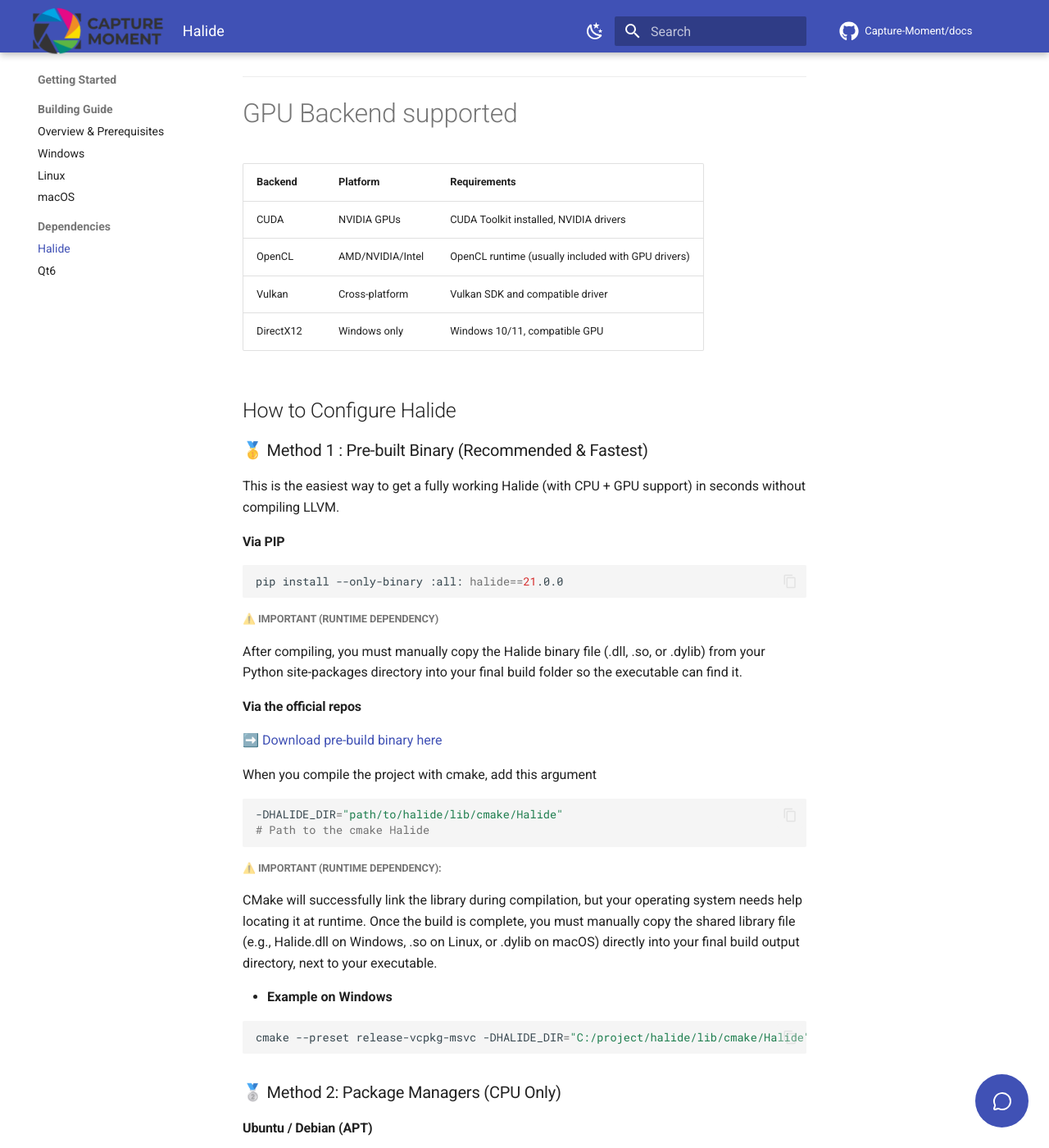
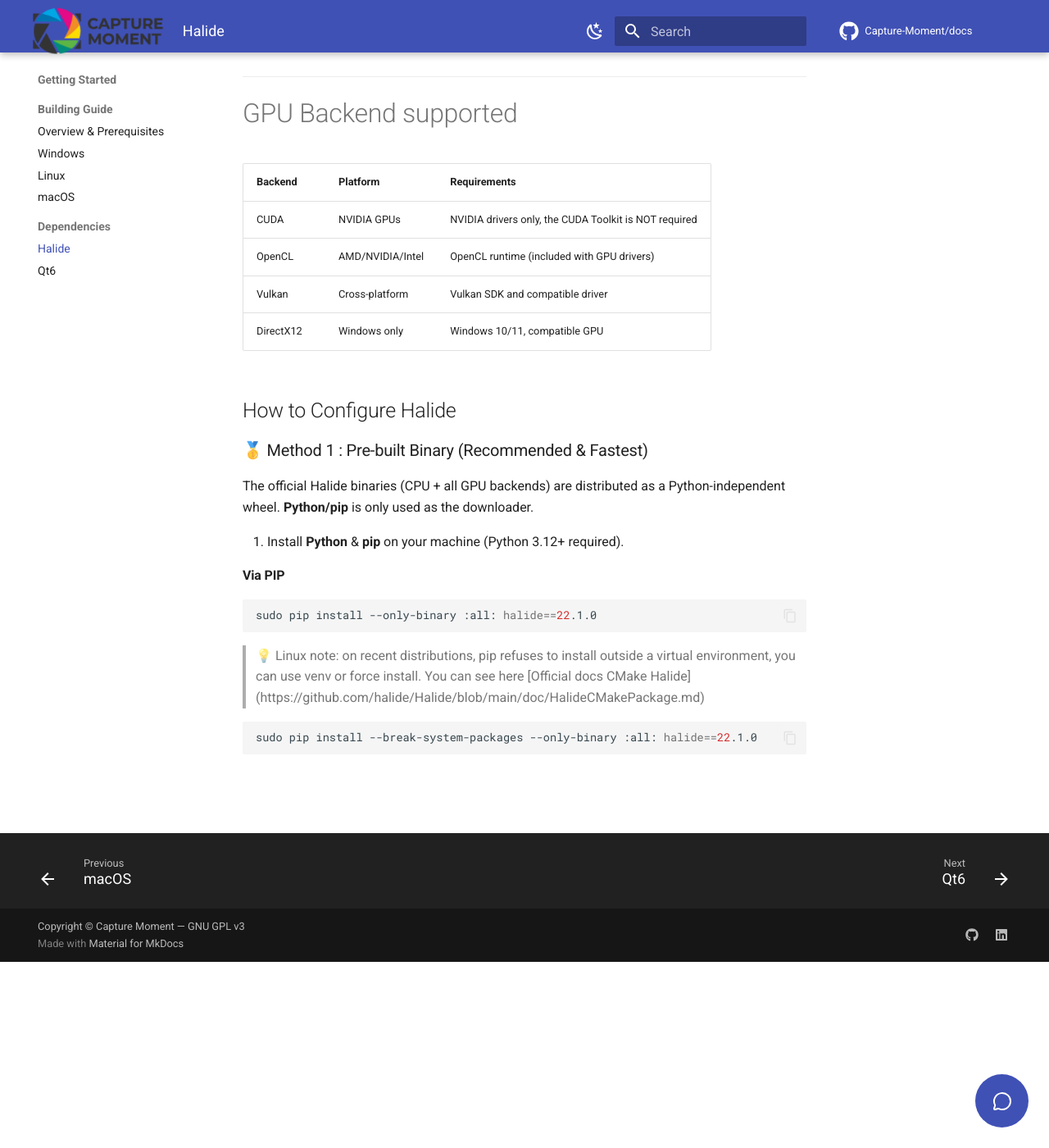
Before and after one commit to Capture-Moment/docs, an MkDocs documentation site: the page built from docs/building/dependencies/INSTALLATION_HALIDE.md, in a window 1280 px wide and 1400 px high, scrolled down 227 px. Shown: the whole window at 82% size. Built offline with MkDocs 1.6.1 and Material for MkDocs 9.7.7, drawn with Linux system fonts in a browser that asks for light colours; comment, search, counter and statistics services are not loaded; some of the changed text lies outside the part shown.

Commit message:
update halide to 22.1 and simplify the halide installation only with python

````diff
--- a/docs/building/dependencies/INSTALLATION_HALIDE.md
+++ b/docs/building/dependencies/INSTALLATION_HALIDE.md
@@ -7,92 +7,24 @@ This guide provides clear instructions for obtaining Halide with support for var
 
 | Backend | Platform | Requirements |
 |---------|----------|--------------|
-| CUDA | NVIDIA GPUs | CUDA Toolkit installed, NVIDIA drivers |
-| OpenCL | AMD/NVIDIA/Intel | OpenCL runtime (usually included with GPU drivers) |
+| CUDA | NVIDIA GPUs | NVIDIA drivers only, the CUDA Toolkit is NOT required |
+| OpenCL | AMD/NVIDIA/Intel | OpenCL runtime (included with GPU drivers) |
 | Vulkan | Cross-platform | Vulkan SDK and compatible driver |
 | DirectX12 | Windows only | Windows 10/11, compatible GPU |
 
 ## How to Configure Halide
 
 ### 🥇 Method 1 : Pre-built Binary (Recommended & Fastest)
-This is the easiest way to get a fully working Halide (with CPU + GPU support) in seconds without compiling LLVM.
+The official Halide binaries (CPU + all GPU backends) are distributed as a Python-independent wheel. **Python/pip** is only used as the downloader.
 
+1. Install **Python** & **pip** on your machine (Python 3.12+ required).
 #### Via PIP
 ```bash
-pip install --only-binary :all: halide==21.0.0
+sudo pip install --only-binary :all: halide==22.1.0
 ```
 
-##### ⚠️ Important (Runtime Dependency)
-After compiling, you must manually copy the Halide binary file (.dll, .so, or .dylib) from your Python site-packages directory into your final build folder so the executable can find it.
-
-#### Via the official repos
-[➡️ Download pre-build binary here](https://github.com/halide/Halide/releases)
-
-When you compile the project with cmake, add this argument
+>💡 Linux note: on recent distributions, pip refuses to install outside a virtual environment, you can use venv or force install. You can see here [Official docs CMake Halide] (https://github.com/halide/Halide/blob/main/doc/HalideCMakePackage.md)
 
 ```bash
--DHALIDE_DIR="path/to/halide/lib/cmake/Halide"
-# Path to the cmake Halide
+sudo pip install --break-system-packages --only-binary :all: halide==22.1.0
 ```
-
-##### ⚠️ Important (Runtime Dependency):
-CMake will successfully link the library during compilation, but your operating system needs help locating it at runtime. Once the build is complete, you must manually copy the shared library file (e.g., Halide.dll on Windows, .so on Linux, or .dylib on macOS) directly into your final build output directory, next to your executable.
-
-* **Example on Windows**
-
-```bash
-cmake --preset release-vcpkg-msvc -DHALIDE_DIR="C:/project/halide/lib/cmake/Halide"
-```
-
-### 🥈 Method 2: Package Managers (CPU Only)
-
-#### Ubuntu / Debian (APT)
-
-```bash
-sudo apt install libhalide-dev
-```
-
-[➡️ See here if the name package is invalid](https://launchpad.net/ubuntu/+source/halide/)
-
-❌ **Note**: APT packages do not include GPU support.
-
-#### macOS (Homebrew)
-
-```bash
-brew install halide
-```
-[➡️ More details](https://formulae.brew.sh/formula/halide)
-
-❌ **Note**: Maybe packages do not include GPU support.
-
-#### Windows (vcpkg)
-
-```bash
-vcpkg install halide:x64-windows
-```
-
-[➡️ More details](https://vcpkg.link/ports/halide)
-
-You can also install GPU support as Feature Dependencies
-
-
-### 🥉 Method 3: Build from Source (For Advanced Users / Full GPU Control)
-
-🔧 **Building from source is the only reliable way to enable full GPU support**. Users requiring GPU acceleration should follow the official CMake build documentation to compile Halide with the desired backends enabled.
-
-- **GitHub Repository**: https://github.com/halide/Halide
-- **Official Build Guide**: https://halide-lang.org/docs/md_doc_2_building_halide_with_c_make.html
-
-⚠️ Important: Disk Space & Build Time
-
-Compiling dependencies (especially LLVM via Halide) is resource-intensive.
-* **Standard Build** (Debug + Release): Requires ~80-100 GB. Can take 2h+.
-* **Optimized Build** (Release only): Requires ~40 GB. ~40% faster.
-
-#### Add to the project
-* When you want to build the projet Capture Moment. You can just set the path by adding this argument when you start building at the final with cmake.
-
-```bash
--DHALIDE_DIR="path/to/halide/lib/cmake/Halide"
-# Path to the cmake Halide
-```
````
Also changed, not shown: docs/building/BUILDING_MAIN.md (+1 -1 lines).
